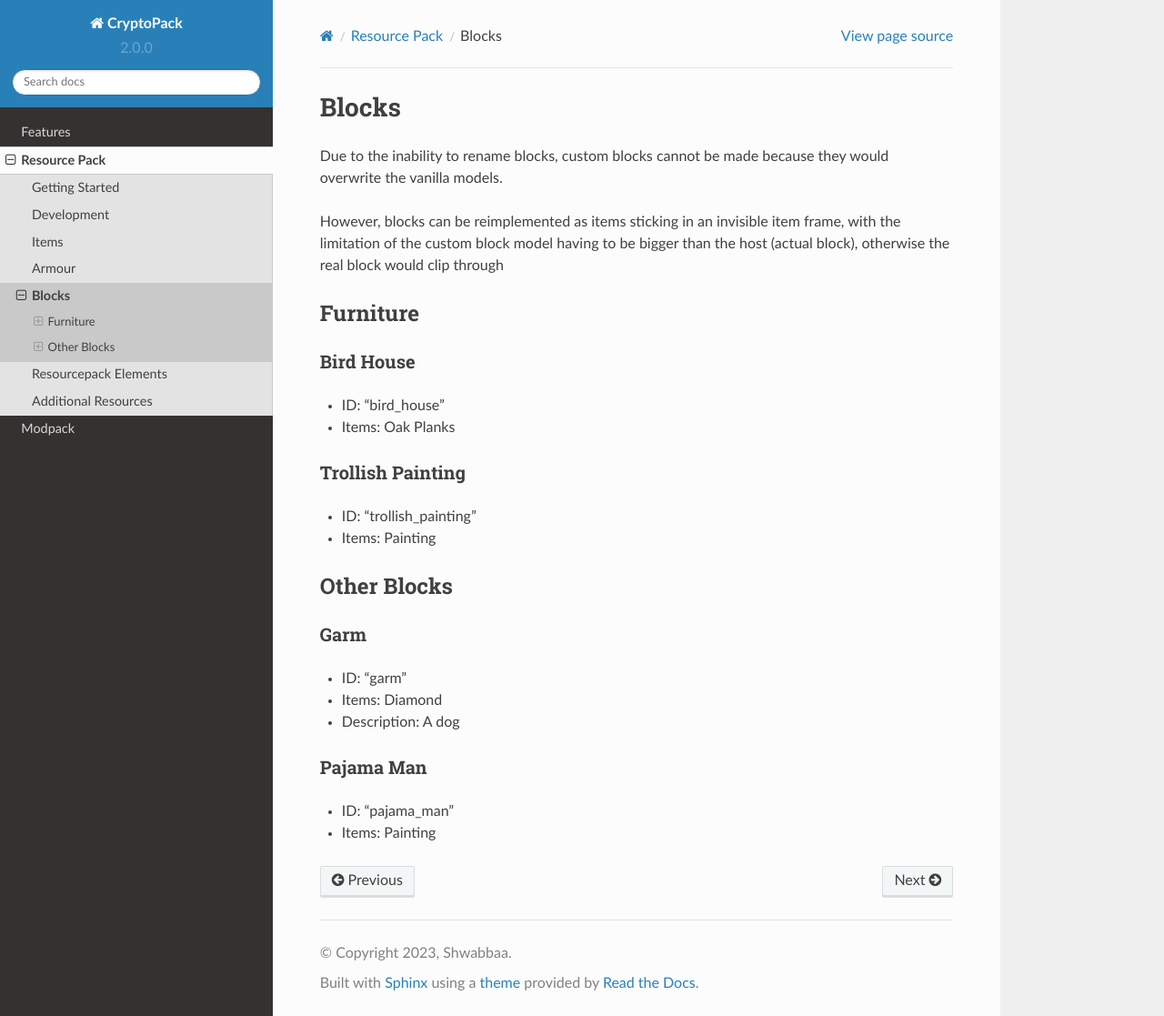
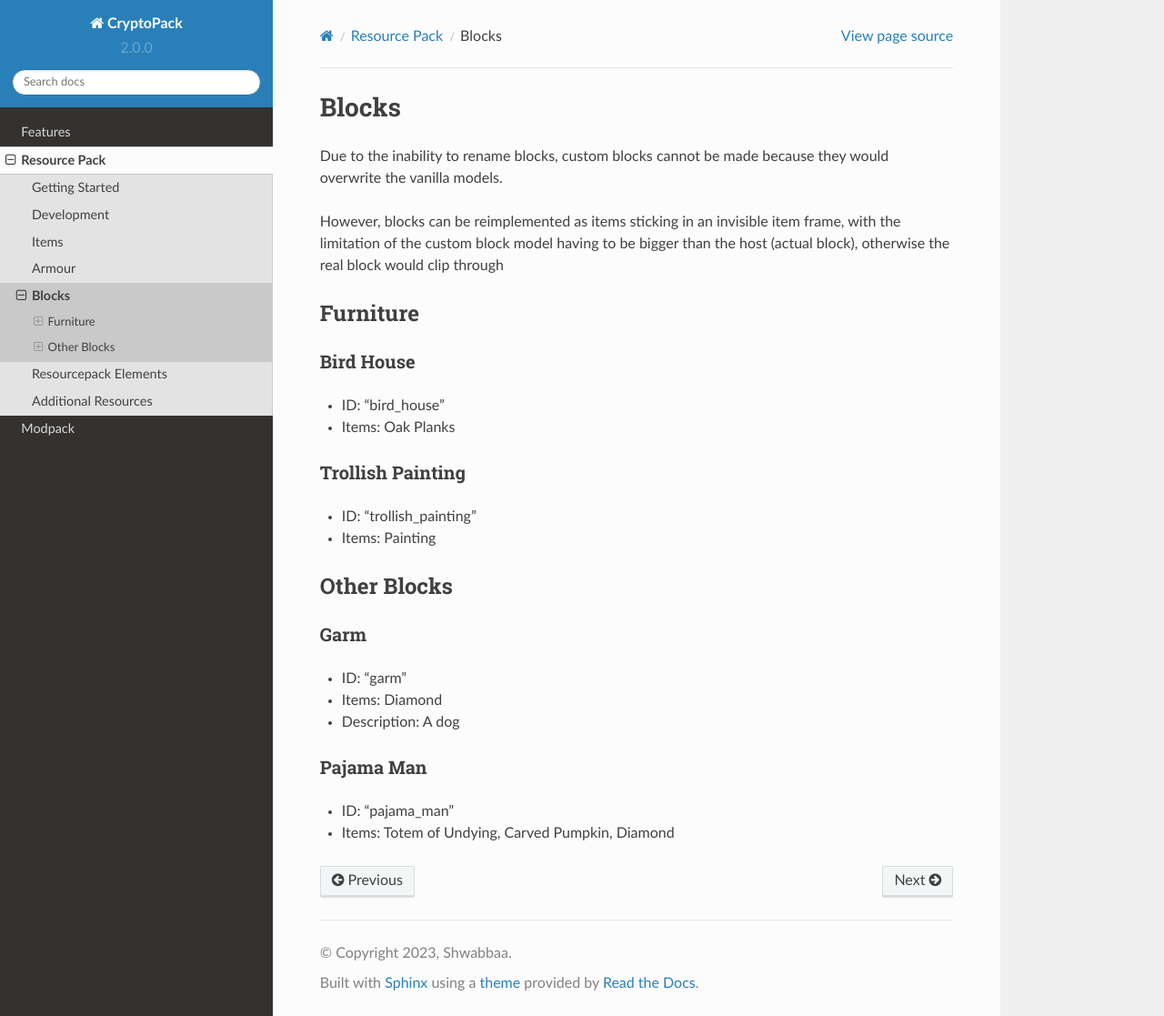
Before and after one commit to Shwabbaa/cryptopack-docs, a Sphinx documentation site: the page built from docs/source/resourcepack/blocks.rst, in a window 1280 px wide and 1117 px high. Shown: the whole window at 91% size. Built offline with Sphinx 7.4.7 and the Read the Docs theme 2.0.0, drawn with Linux system fonts in a browser that asks for light colours; pages that are not in the unit, such as notebooks, are missing from menus.

Commit message:
Update blocks.rst

```diff
--- a/docs/source/resourcepack/blocks.rst
+++ b/docs/source/resourcepack/blocks.rst
@@ -30,4 +30,4 @@ Garm
 Pajama Man
 ~~~~~~~~~~
 * ID: "pajama_man"
-* Items: Painting
+* Items: Totem of Undying, Carved Pumpkin, Diamond
```
